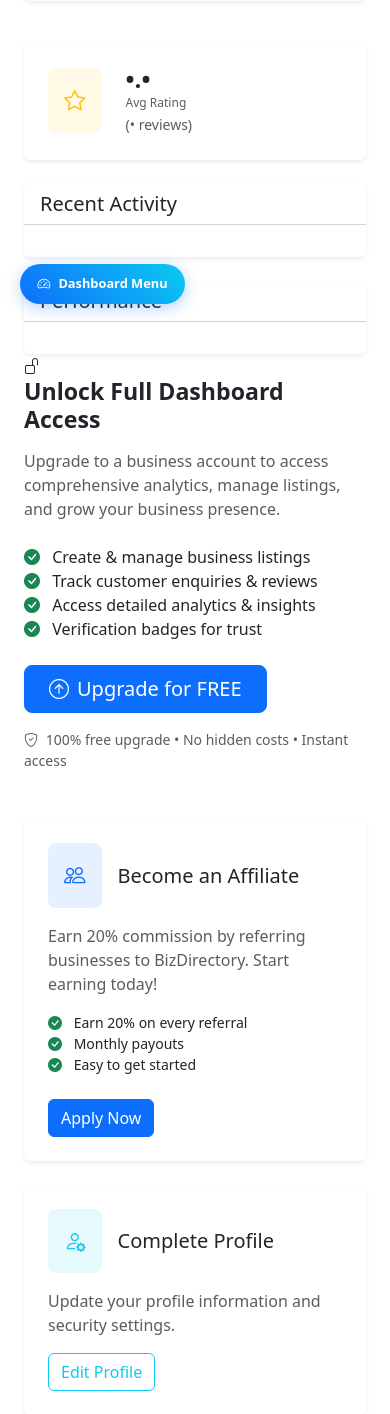
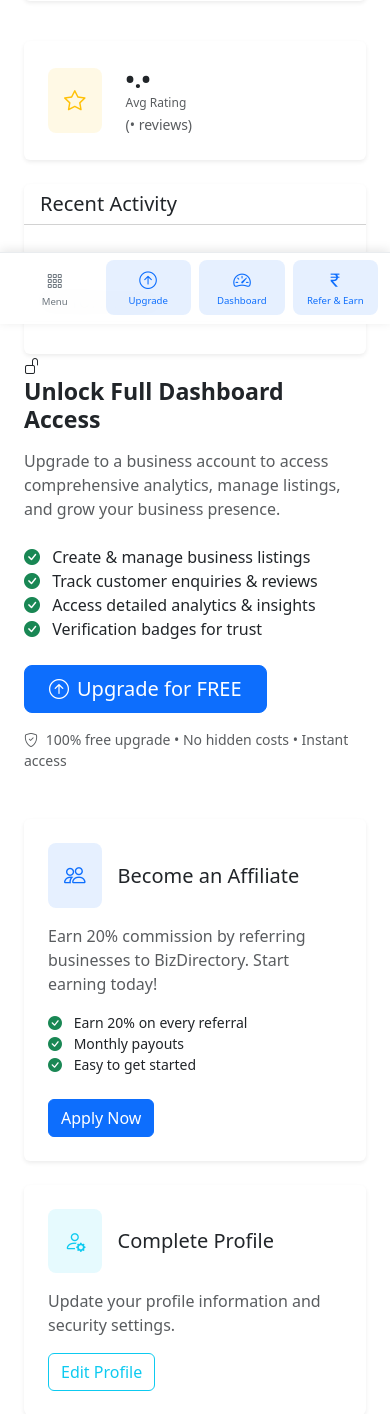
Before and after one commit to rakeshptajlapur/bizdirectory, a Django app: page /dashboard/ in a window 390 px wide. Shown: the part 520-1934 px from the top of the page. Run offline with Django 5.2, Linux system fonts and the light colour scheme; a user stored in the database is signed in; data comes from the database, SQL or seed files in the repository; parts of the project's set-up code (start-up, migrations or seed data) failed here and were passed over.

Commit message:
Dashboard bottom navigation added for mobile devices

```diff
--- a/directory/templates/directory/dashboard/base.html
+++ b/directory/templates/directory/dashboard/base.html
@@ -406,6 +406,118 @@
             padding: 0.5rem 1rem;
         }
     }
+
+    /* Mobile Dashboard Bottom Navigation */
+    .mobile-dashboard-nav {
+        position: fixed;
+        bottom: 0;
+        left: 0;
+        right: 0;
+        background: rgba(255, 255, 255, 0.95);
+        backdrop-filter: blur(10px);
+        border-top: 1px solid #e9ecef;
+        box-shadow: 0 -2px 10px rgba(0, 0, 0, 0.1);
+        padding: 0.5rem 0.75rem;
+        z-index: 1030;
+        display: none; /* Show only on mobile */
+    }
+
+    .mobile-dashboard-nav-grid {
+        display: grid;
+        grid-template-columns: repeat(4, 1fr);
+        gap: 0.5rem;
+        max-width: 100%;
+    }
+
+    .mobile-nav-btn {
+        display: flex;
+        flex-direction: column;
+        align-items: center;
+        justify-content: center;
+        padding: 0.5rem 0.25rem;
+        border: none;
+        background: transparent;
+        color: #6c757d;
+        text-decoration: none;
+        border-radius: 8px;
+        transition: all 0.3s ease;
+        font-size: 0.7rem;
+        font-weight: 500;
+        min-height: 60px;
+        position: relative;
+    }
+
+    .mobile-nav-btn i {
+        font-size: 1.1rem;
+        margin-bottom: 0.25rem;
+        transition: all 0.3s ease;
+    }
+
+    .mobile-nav-btn span {
+        font-size: 0.65rem;
+        line-height: 1.1;
+        text-align: center;
+        white-space: nowrap;
+        overflow: hidden;
+        text-overflow: ellipsis;
+        max-width: 100%;
+    }
+
+    .mobile-nav-btn:hover,
+    .mobile-nav-btn.active {
+        color: #0d6efd;
+        background: rgba(13, 110, 253, 0.1);
+        transform: translateY(-1px);
+    }
+
+    .mobile-nav-btn:hover i,
+    .mobile-nav-btn.active i {
+        color: #0d6efd;
+        transform: scale(1.1);
+    }
+
+    /* Badge for notifications */
+    .mobile-nav-btn .badge {
+        position: absolute;
+        top: 0.25rem;
+        right: 0.25rem;
+        font-size: 0.6rem;
+        padding: 0.15rem 0.3rem;
+        border-radius: 10px;
+    }
+
+    /* Show bottom nav only on mobile */
+    @media (max-width: 991.98px) {
+        .mobile-dashboard-nav {
+            display: block;
+        }
+
+        /* Add bottom padding to content to prevent overlap */
+        .dashboard-content {
+            padding-bottom: 80px;
+        }
+    }
+
+    /* Responsive adjustments for very small screens */
+    @media (max-width: 575.98px) {
+        .mobile-nav-btn {
+            padding: 0.4rem 0.2rem;
+            min-height: 55px;
+        }
+
+        .mobile-nav-btn i {
+            font-size: 1rem;
+        }
+
+        .mobile-nav-btn span {
+            font-size: 0.6rem;
+        }
+    }
+
+    /* Keep the sidebar overlay functionality but hide the button */
+    .mobile-dashboard-btn {
+        display: none !important;
+    }
 </style>
 {% endblock %}
 
@@ -538,29 +650,24 @@
 
 <!-- Mobile Dashboard Sidebar (only visible on mobile) -->
 <div class="d-lg-none">
-    <!-- Mobile Dashboard Button -->
-    <button class="mobile-dashboard-btn" id="mobileDashboardBtn">
-        <i class="bi bi-speedometer2 me-2"></i>Dashboard Menu
-    </button>
-
-    <!-- Mobile Dashboard Overlay -->
+    <!-- Mobile Dashboard Overlay (keep for menu access) -->
     <div class="mobile-dashboard-overlay" id="mobileDashboardOverlay"></div>
 
-    <!-- Mobile Dashboard Container -->
+    <!-- Mobile Dashboard Container (keep for full menu access) -->
     <div class="mobile-dashboard-container" id="mobileDashboardContainer">
         <div class="mobile-dashboard-header">
             <button class="mobile-dashboard-close" id="closeMobileDashboard">
                 <i class="bi bi-x"></i>
             </button>
-            <h6 class="mb-1">Business Dashboard</h6>
+            <h6 class="mb-1">Dashboard Menu</h6>
             <small class="opacity-75">{{ user.get_full_name|default:user.username }}</small>
         </div>
 
-        <!-- Sidebar Content (duplicate for mobile) -->
+        <!-- Full Sidebar Content (duplicate for mobile) -->
         <div class="dashboard-sidebar">
             <div class="card shadow-sm">
                 <div class="card-header bg-primary text-white">
-                    <h5 class="mb-0">Business Dashboard</h5>
+                    <h5 class="mb-0">All Dashboard Options</h5>
                 </div>
                 <div class="list-group list-group-flush">
                     <!-- Dashboard Home for all users -->
@@ -577,7 +684,7 @@
                     </a>
 
                     {% if user.profile.is_business_owner %}
-                        <!-- Business Owner Only Features -->
+                        <!-- Business Owner Features -->
                         <a href="{% url 'directory:dashboard_listings' %}" class="list-group-item list-group-item-action {% if active_tab == 'listings' %}active{% endif %}">
                             <i class="bi bi-building me-2"></i> My Listings
                         </a>
@@ -595,64 +702,18 @@
                         </a>
                         <a href="{% url 'directory:kyc_gst_documents' %}" class="list-group-item list-group-item-action">
                             <i class="bi bi-shield-check me-2"></i> KYC & GST
-                            {% if business and business.kyc_status == 'pending' %}
-                                <span class="badge bg-warning ms-auto">Under Review</span>
-                            {% elif business and business.kyc_status == 'completed' and business.gst_verified %}
-                                <span class="badge bg-success ms-auto">Verified</span>
-                            {% endif %}
                         </a>
                         <a href="{% url 'directory:subscription_dashboard' %}" class="list-group-item list-group-item-action {% if active_tab == 'subscription' %}active{% endif %}">
                             <i class="bi bi-credit-card me-2"></i> Subscription
                         </a>
-                        <a href="{% url 'directory:dashboard_coupons' %}" class="list-group-item list-group-item-action {% if active_tab == 'coupons' %}active{% endif %}">
-                            <i class="bi bi-ticket me-2"></i> Coupon Requests
-                            {% if pending_coupons_count > 0 %}
-                                <span class="badge bg-warning ms-auto">{{ pending_coupons_count }}</span>
-                            {% endif %}
-                        </a>
-                    {% else %}
-                        <!-- Regular User - Show Upgrade Option -->
-                        <a href="{% url 'accounts:upgrade_to_business' %}" class="list-group-item list-group-item-action {% if active_tab == 'upgrade' %}active{% endif %} text-success">
-                            <i class="bi bi-arrow-up-circle me-2"></i> Upgrade to Business
-                        </a>
                     {% endif %}
 
-                    <!-- Affiliate Program for ALL users -->
-                    <a class="list-group-item list-group-item-action {% if 'affiliate' in active_tab %}active{% endif %}"
-                       data-bs-toggle="collapse" href="#mobileAffiliateSubmenu" role="button"
-                       aria-expanded="{% if 'affiliate' in active_tab %}true{% else %}false{% endif %}"
-                       aria-controls="mobileAffiliateSubmenu">
+                    <!-- Affiliate Program -->
+                    <a href="{% url 'affiliate:dashboard' %}" class="list-group-item list-group-item-action {% if active_tab == 'affiliate_dashboard' %}active{% endif %}">
                         <i class="bi bi-people me-2"></i> Affiliate Program
                     </a>
 
-                    <div class="collapse {% if 'affiliate' in active_tab %}show{% endif %}" id="mobileAffiliateSubmenu">
-                        <div class="list-group border-0 rounded-0 ms-3">
-                            <a href="{% url 'affiliate:dashboard' %}" class="list-group-item list-group-item-action border-0 {% if active_tab == 'affiliate_dashboard' %}active{% endif %}">
-                                <i class="bi bi-bar-chart me-2"></i> Dashboard
-                            </a>
-
-                            {% if user.affiliate_profile and user.affiliate_profile.status == 'approved' %}
-                                <a href="{% url 'affiliate:referrals' %}" class="list-group-item list-group-item-action border-0 {% if active_tab == 'affiliate_referrals' %}active{% endif %}">
-                                    <i class="bi bi-list-check me-2"></i> My Referrals
-                                </a>
-                                <a href="{% url 'affiliate:bank_details' %}" class="list-group-item list-group-item-action border-0 {% if active_tab == 'affiliate_bank' %}active{% endif %}">
-                                    <i class="bi bi-bank me-2"></i> Bank Details
-                                </a>
-                                <a href="{% url 'affiliate:kyc' %}" class="list-group-item list-group-item-action border-0 {% if active_tab == 'affiliate_kyc' %}active{% endif %}">
-                                    <i class="bi bi-file-text me-2"></i> KYC Documents
-                                </a>
-                                <a href="{% url 'affiliate:payments' %}" class="list-group-item list-group-item-action border-0 {% if active_tab == 'affiliate_payments' %}active{% endif %}">
-                                    <i class="bi bi-cash-coin me-2"></i> Payment History
-                                </a>
-                            {% else %}
-                                <a href="{% url 'affiliate:apply' %}" class="list-group-item list-group-item-action border-0 {% if active_tab == 'affiliate_apply' %}active{% endif %} text-primary">
-                                    <i class="bi bi-person-plus me-2"></i> Become an Affiliate
-                                </a>
-                            {% endif %}
-                        </div>
-                    </div>
-
-                    <!-- Logout for all users -->
+                    <!-- Logout -->
                     <form method="post" action="{% url 'account_logout' %}" style="display: inline;">
                         {% csrf_token %}
                         <button type="submit" class="list-group-item list-group-item-action text-danger border-0 bg-transparent w-100 text-start" style="cursor: pointer;">
@@ -663,7 +724,58 @@
             </div>
         </div>
     </div>
+
+    <!-- Bottom Navigation Bar -->
+    <nav class="mobile-dashboard-nav">
+        <div class="mobile-dashboard-nav-grid">
+            <!-- Dashboard Menu -->
+            <a href="#" class="mobile-nav-btn" id="openMobileDashboard">
+                <i class="bi bi-grid-3x3-gap"></i>
+                <span>Menu</span>
+            </a>
+
+            <!-- My Listings -->
+            {% if user.profile.is_business_owner %}
+                <a href="{% url 'directory:dashboard_listings' %}" class="mobile-nav-btn {% if active_tab == 'listings' %}active{% endif %}">
+                    <i class="bi bi-building"></i>
+                    <span>My Listings</span>
+                </a>
+            {% else %}
+                <a href="{% url 'accounts:upgrade_to_business' %}" class="mobile-nav-btn">
+                    <i class="bi bi-arrow-up-circle"></i>
+                    <span>Upgrade</span>
+                </a>
+            {% endif %}
+
+            <!-- Manage Leads -->
+            {% if user.profile.is_business_owner %}
+                <a href="{% url 'directory:dashboard_leads' %}" class="mobile-nav-btn {% if active_tab == 'leads' %}active{% endif %}">
+                    <i class="bi bi-people"></i>
+                    <span>Leads</span>
+                    {% if unread_enquiries_count > 0 or pending_reviews_count > 0 %}
+                        <span class="badge bg-danger">{{ unread_enquiries_count|add:pending_reviews_count }}</span>
+                    {% endif %}
+                </a>
+            {% else %}
+                <a href="{% url 'directory:dashboard_home' %}" class="mobile-nav-btn {% if active_tab == 'home' %}active{% endif %}">
+                    <i class="bi bi-speedometer2"></i>
+                    <span>Dashboard</span>
+                </a>
+            {% endif %}
+
+            <!-- Refer & Earn -->
+            <a href="{% url 'affiliate:dashboard' %}" class="mobile-nav-btn {% if 'affiliate' in active_tab %}active{% endif %}">
+                <i class="bi bi-currency-rupee"></i>
+                <span>Refer & Earn</span>
+                {% if user.affiliate_profile and user.affiliate_profile.status == 'approved' %}
+                    <span class="badge bg-success">Active</span>
+                {% endif %}
+            </a>
+        </div>
+    </nav>
 </div>
+
+
 
 <script>
 // Desktop smooth scrolling for sidebar links
@@ -682,16 +794,17 @@ document.querySelectorAll('.dashboard-sidebar a[href^="#"]').forEach(anchor => {
 
 // Mobile Dashboard Sidebar Functionality
 document.addEventListener('DOMContentLoaded', function() {
-    const mobileDashboardBtn = document.getElementById('mobileDashboardBtn');
+    const openMobileDashboard = document.getElementById('openMobileDashboard');
     const mobileDashboardOverlay = document.getElementById('mobileDashboardOverlay');
     const mobileDashboardContainer = document.getElementById('mobileDashboardContainer');
     const closeMobileDashboard = document.getElementById('closeMobileDashboard');
 
     // Check if elements exist before adding listeners
-    if (mobileDashboardBtn && mobileDashboardOverlay && mobileDashboardContainer && closeMobileDashboard) {
+    if (openMobileDashboard && mobileDashboardOverlay && mobileDashboardContainer && closeMobileDashboard) {
 
-        // Open mobile dashboard
-        mobileDashboardBtn.addEventListener('click', function() {
+        // Open mobile dashboard via bottom nav menu button
+        openMobileDashboard.addEventListener('click', function(e) {
+            e.preventDefault();
             mobileDashboardOverlay.style.display = 'block';
             setTimeout(() => {
                 mobileDashboardContainer.classList.add('show');
@@ -733,6 +846,17 @@ document.addEventListener('DOMContentLoaded', function() {
             }
         });
     }
+
+    // Add active state to current page button
+    const currentPath = window.location.pathname;
+    const navButtons = document.querySelectorAll('.mobile-nav-btn');
+
+    navButtons.forEach(button => {
+        const href = button.getAttribute('href');
+        if (href && currentPath.includes(href.split('/').pop())) {
+            button.classList.add('active');
+        }
+    });
 });
 </script>
 
```
